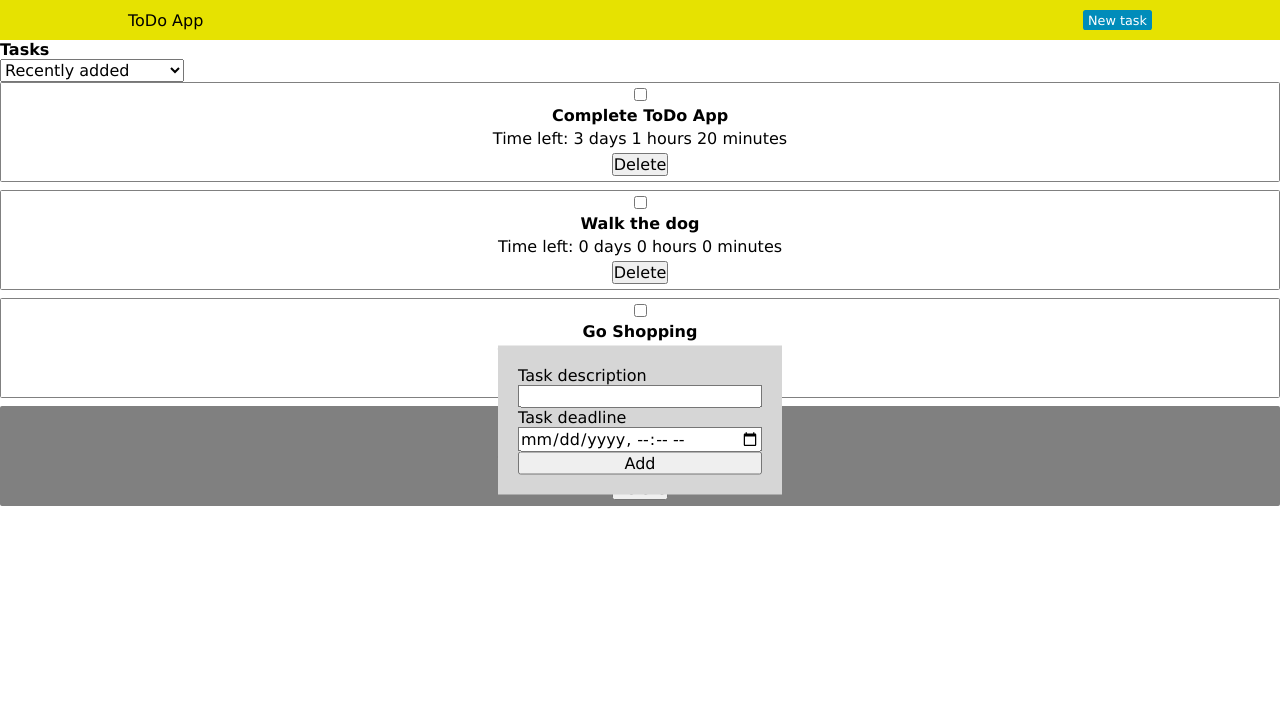
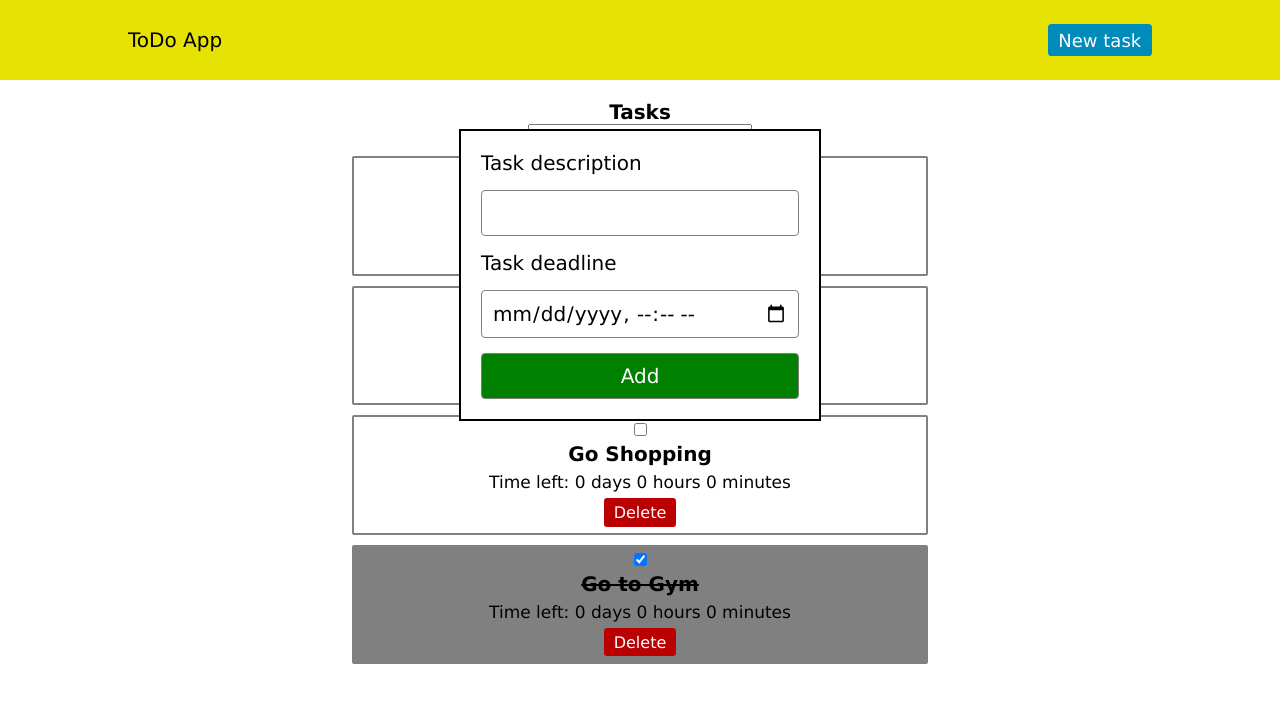
Before and after one commit to Zukauskas/todo-app, a website with bundled scripts: page index.html in a window 1280 px wide. Both pictures are taken after a click on the button "New task". Built offline with nearby package versions, Linux system fonts and the light colour scheme.

Commit message:
Add styling to app

```diff
--- a/styles/main.css
+++ b/styles/main.css
@@ -4,7 +4,7 @@ body * {
   padding: 0;
   box-sizing: border-box;
   font-family: Verdana, Geneva, Tahoma, sans-serif;
-  font-size: 16px;
+  font-size: 20px;
 }
 
 body {
@@ -13,9 +13,10 @@ body {
 
 #main-nav {
   background-color: rgb(230, 226, 1);
-  height: 40px;
+  height: 2em;
   display: flex;
   align-items: center;
+  margin-bottom: 1em;
 }
 
 #nav-container {
@@ -31,25 +32,39 @@ body {
   color: white;
   text-align: center;
   text-decoration: none;
-  padding: 0.2em 0.4em;
+  padding: 0.3em 0.6em;
   border-radius: 0.2em;
-  font-size: 0.8em;
+  font-size: 0.9em;
+  cursor: pointer;
 }
 
 #mobile-task-btn {
-  position: absolute;
-  bottom: 20px;
-  right: 20px;
+  position: fixed;
+  bottom: 1em;
+  right: 1em;
   height: 2em;
   width: 2em;
-  line-height: 1em;
+  line-height: 2em;
   border-radius: 50%;
   z-index: 10;
+  background-color: #008cba;
+  border: 1px solid green;
 }
 
 #main-content {
   position: relative;
-  height: calc(100vh - 40px);
+  height: calc(100vh - 2em);
+}
+
+#content-title {
+  text-align: center;
+}
+
+#task-container {
+  display: flex;
+  flex-direction: column;
+  align-items: center;
+  gap: 0.2em;
 }
 
 #task-list {
@@ -69,18 +84,54 @@ body {
   border-radius: 0.1em;
 }
 
+.task-card > p {
+  font-size: 0.85em;
+}
+
+.task-card > button {
+  border: none;
+  background-color: #ba0000;
+  color: white;
+  text-align: center;
+  text-decoration: none;
+  padding: 0.3em 0.6em;
+  border-radius: 0.2em;
+  font-size: 0.8em;
+}
+
 #modal-container {
   position: absolute;
-  background-color: rgb(214, 214, 214);
+  background-color: rgb(255, 255, 255);
+  border: 2px solid black;
   left: 50%;
-  top: 50%;
+  top: 25%;
   transform: translate(-50%, -50%);
 }
 
 #new-task-form {
   display: flex;
   flex-direction: column;
-  margin: 20px;
+  gap: 0.75em;
+  padding: 1em;
+}
+
+#new-task-form input[type="text"],
+#new-task-form input[type="datetime-local"],
+#new-task-form input[type="submit"] {
+  padding: 0.5em;
+  border: 1px solid #818181;
+  border-radius: 4px;
+}
+
+#new-task-form input[type="submit"] {
+  background-color: green;
+  color: white;
+  cursor: pointer;
+}
+
+#new-task-form input[type="submit"]:hover {
+  background-color: rgb(0, 97, 0);
+  color: white;
 }
 
 .hidden {
@@ -100,6 +151,12 @@ body {
 }
 
 @media (min-width: 480px) {
+  #main-content {
+    height: calc(100vh - 5em);
+  }
+  #main-nav {
+    height: 4em;
+  }
   #nav-container {
     text-align: center;
     display: flex;
@@ -108,10 +165,19 @@ body {
   }
 
   #ask-btn {
-    display: inline-block;
+    display: block;
   }
 
   #mobile-task-btn {
     display: none;
   }
+
+  #task-list {
+    width: 75%;
+    align-items: center;
+  }
+
+  .task-card {
+    width: 60%;
+  }
 }
```
